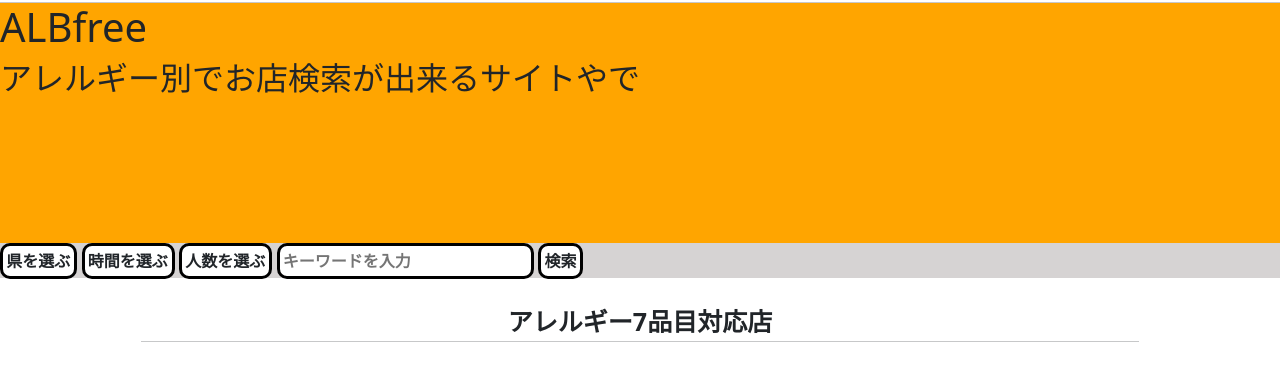
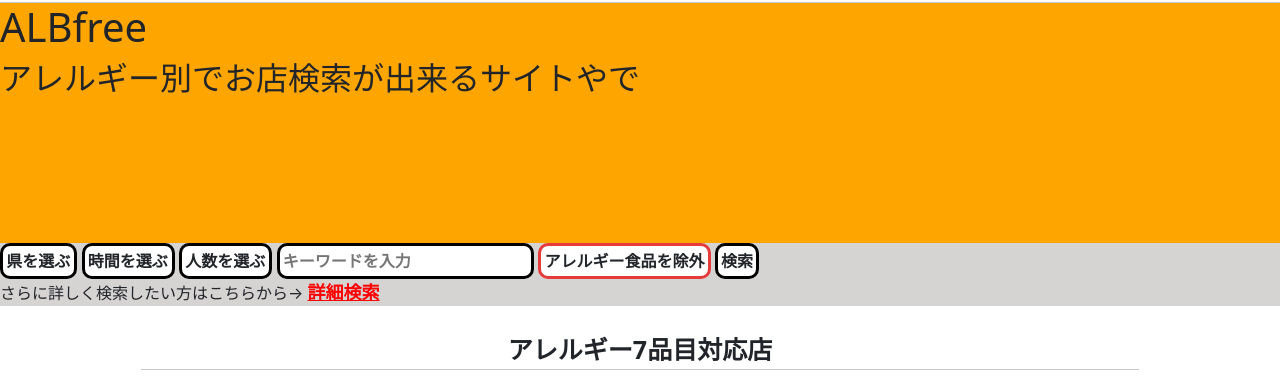
Before and after one commit to hidakahiromu/AlBfree, a Django app: page / in a window 1280 px wide. Shown: the part 28-407 px from the top of the page. Run offline with Django 3.2, Linux system fonts and the light colour scheme.

Commit message:
正式版（仮）α1.0
つじにしの作業分をマージ

```diff
--- a/static/css/TopPage.css
+++ b/static/css/TopPage.css
@@ -8,13 +8,6 @@
     background   : orange;
 }
 /*簡易検索フォーム*/
-form{
-    margin       : auto;
-    width        : 100%;
-    height       : 35px;
-    background   : rgb(214, 211, 211);
-}
-
 select{
     padding: 0.2em;
     font-weight: bold;
@@ -32,9 +25,35 @@ input{
     border: solid 3px #000000;/*線*/
     border-radius: 10px;/*角の丸み*/
 }
-
-
-
+.search_list{
+    margin       : auto;
+    width        : 100%;
+    height       : auto;
+    background   : rgb(214, 211, 211);
+}
+#open{
+    width        : auto;
+    height       : auto;
+    background   : rgb(104, 214, 122);
+}
+span a{
+    vertical-align: middle;
+    display: inline-block;
+    transition: .3s;
+    -webkit-transform: scale(1);
+    transform: scale(1);
+    cursor:pointer;
+    padding: 0.2em;
+    font-weight: bold;
+    background: #FFF;
+    border: solid 3px #e73b3b;/*線*/
+    border-radius: 10px;/*角の丸み*/
+}
+.shop_link{
+    color:red;
+    font-weight: bold;
+    font-size: large;
+}
 
 /*辻変更*/
 #style{
--- a/templates/TopPage.html
+++ b/templates/TopPage.html
@@ -22,7 +22,7 @@
         <h1 class="Heading">ALBfree</h1>
         <h2>アレルギー別でお店検索が出来るサイトやで</h2>
     </div>
-        <div search list>
+        <div class="search_list">
             <!--簡易検索フォーム-->
             <form action="店舗一覧(検索結果)" method="get">
                 <select name="Prefecture">
@@ -85,8 +85,51 @@
                 </select>
 
                 <input type="search" name="search" placeholder="キーワードを入力">
+
+                <!-- 折り畳み展開ポインタ -->
+                <span onclick="obj=document.getElementById('open').style; obj.display=(obj.display=='none')?'block':'none';">
+                    <a>アレルギー食品を除外</a>
+                </span>
+                    <!--// 折り畳み展開ポインタ -->
+
+                    <!-- 折り畳まれ部分 -->
+                <div id="open" style="display:none;clear:both;">
+                    <span>
+                        <input type="checkbox" id="egg" name="egg" checked>
+                        <label for="egg">卵</label>
+                    </span>
+                    <span>
+                        <input type="checkbox" id="milk" name="milk">
+                        <label for="milk">乳</label>
+                    </span>
+                    <span>
+                        <input type="checkbox" id="wheat" name="wheat">
+                        <label for="wheat">小麦</label>
+                    </span>
+                    <span>
+                        <input type="checkbox" id="shrimp" name="shrimp">
+                        <label for="shrimp">えび</label>
+                    </span>
+                    <span>
+                        <input type="checkbox" id="crab" name="crab">
+                        <label for="crab">かに</label>
+                    </span>
+                    <span>
+                        <input type="checkbox" id="peant" name="peant">
+                        <label for="peant">落花生</label>
+                    </span>
+                    <span>
+                        <input type="checkbox" id="soba" name="soba">
+                        <label for="soba">そば</label>
+                    </span>
+                    <p>検索から除外したい食品にチェックを入れてね</p>
+                </div>
+                <!--// 折り畳まれ部分 -->
+
                 <input type="submit" name="submit" value="検索">
             </form>
+            <a>さらに詳しく検索したい方はこちらから→</a>
+            <a class="shop_link" href="店舗一覧">詳細検索</a>
         </div>
 <div id="style">
     <div><!--紹介プレ-->
```
Also changed, not shown: 1 other file.
